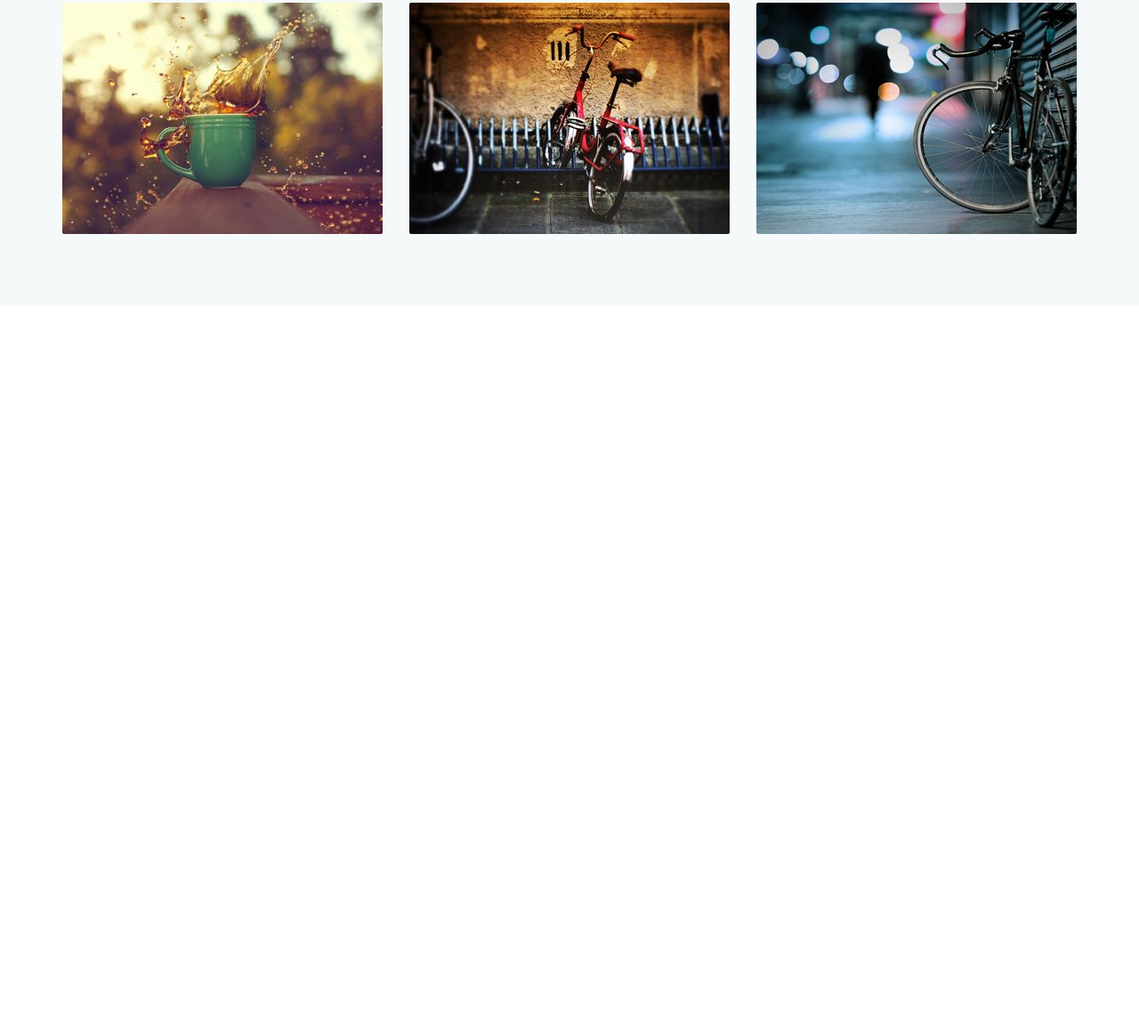
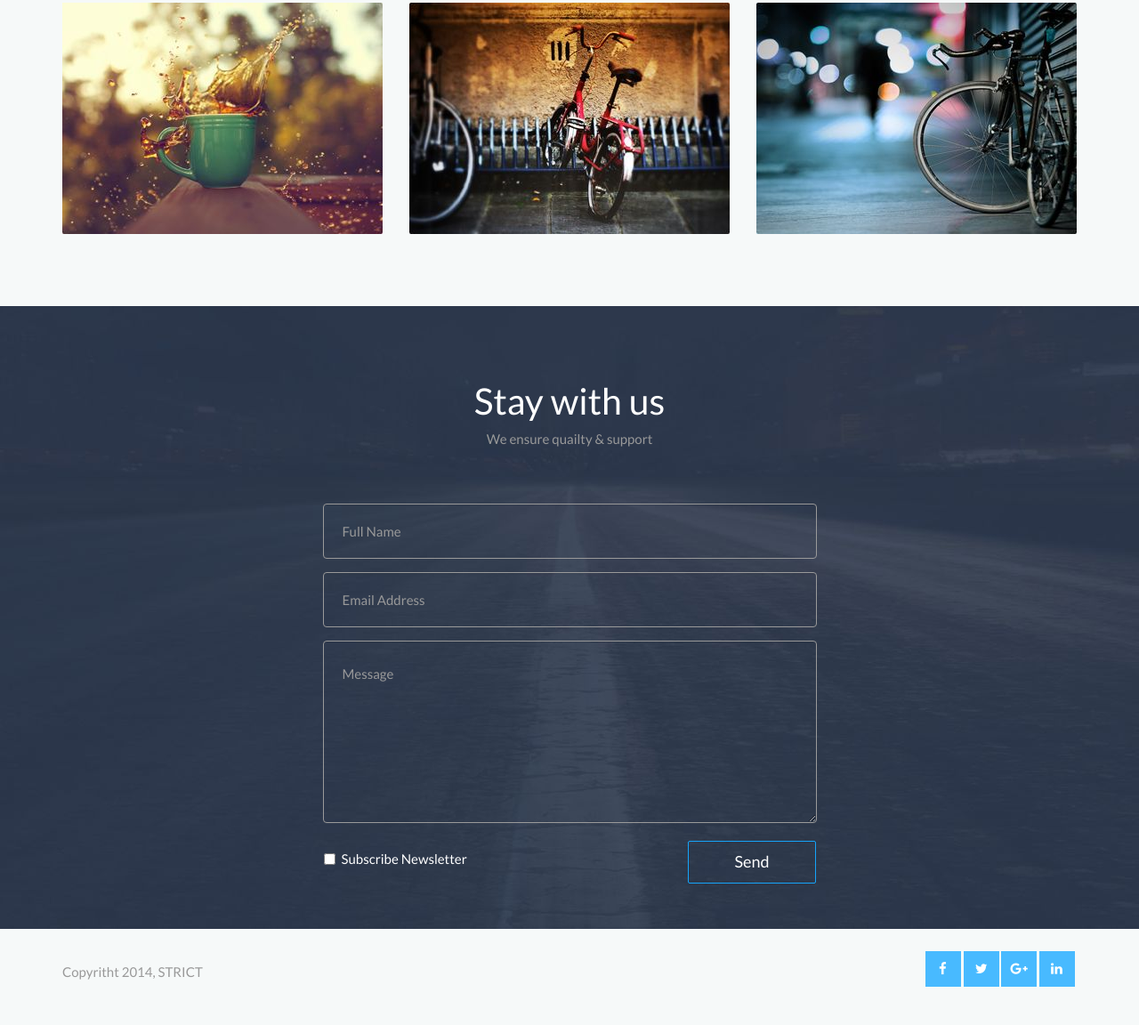
Before and after one commit to VovaMelnyk/strict, a plain HTML site: page index.html in a window 1280 px wide. Shown: the part 2080-3232 px from the top of the page at 89% size. Before the commit the page ends 2424 px from the top, so only its background shows below. Drawn offline with nearby package versions, Linux system fonts and the light colour scheme.

Commit message:
site done 90%

```diff
--- a/css/main.css
+++ b/css/main.css
@@ -61,13 +61,16 @@
     font-size: 20px;
 }
 
-.baner__button {
+.button {
     color: #fff;
     font-size: 18px;
     background-color: transparent;
     outline: none;
     border:1px solid #15a4fa;
     border-radius: 2px;
+}
+
+.baner__button {
     padding: 15px 35px;
     margin-top: 54px;
 }
@@ -93,27 +96,26 @@
     padding: 65px 0 0;
 }
 
+.icon {
+    background: #48baff;
+    color: #fff;
+}
+
 .feature__icon {
     width: 100px;
-    /*height: 100px;*/
-    background: #48baff;
 }
 
 .fa-mobile {
-    color: #fff;
     font-size: 70px;
-    text-align: center;
     padding: 15px 35px;
 }
 
 .fa-paper-plane-o {
-    color: #fff;
     font-size: 40px;
     padding: 30px;
 }
 
 .fa-bullhorn {
-    color: #fff;
     font-size: 42px;
     padding: 28px;
 }
@@ -151,9 +153,110 @@
     padding: 0 0 30px 0;
 }
 
+.stay {
+    height: 700px;
+    background: url("../img/footer.jpg") no-repeat center;
+    background-size: cover;
+    font-family: "Lato", sans-serif;
+}
+
+.stay__title {
+    color: #fff;
+    font-size: 41px;
+    padding: 74px 0 0;
+}
+
+.stay__text {
+    color: #999;
+    font-size: 15px;
+    padding: 0 0 51px 0;
+}
+
+.form-control {
+    background: transparent;
+    max-width:555px;
+    margin: auto;
+    border-color: #9a9a9a;
+    color: #999;
+    font-size: 15px;
+    height: 62px;
+    padding-left: 21px;
+  }
+
+#inputMessage {
+    padding-top: 26px;
+}
+
+.form-bottom {
+    max-width: 553px;
+    margin-top: 20px;
+}
+
+.checkbox {
+    color: #fff;
+    font-size: 15px;
+    width: 165px;
+}
+
+.stay__button {
+    padding: 10px 51px;
+}
+
+.footer {
+    background: #f6f9f9;
+    font-family: "Lato", sans-serif;
+}
+
+.footer__copy {
+    color: #999;
+    font-size: 15px;
+    padding: 38px 0;
+    width: 160px;
+}
+
+.footer__social {
+    padding: 25px 0;
+    width: 170px;
+    margin-left: auto;
+}
+
+.footer__icon {
+    width: 40px;
+    height: 40px;
+    display: inline-block;
+    font-size: 15px;
+}
+
+.fa-facebook {
+    padding: 12px 15px;
+}
+
+.fa-twitter {
+    padding: 12px 13px;
+}
+
+.fa-google-plus {
+    padding: 12px 10px;
+}
+
+.fa-linkedin {
+    padding: 12px 13px;
+}
+
 @media (max-width: 425px) {
     .baner__title{
         font-size: 85px;
+    }
+}
+
+@media (max-width: 991px) {
+    .footer__copy {
+        margin: auto;
+    }
+
+    .footer__social {
+        margin: auto;
+        padding: 0 0 25px 0;
     }
 }
 
--- a/index.html
+++ b/index.html
@@ -30,7 +30,7 @@
         <div class="container">
             <h1 class="baner__title text-center">STRICT</h1>
             <p class="baner__text text-center">STRICT is a responsive theme with a clean and minimal look.</p>
-            <button class="baner__button center-block">Call to action</button>
+            <button class=" button baner__button center-block">Call to action</button>
         </div>
     </div>
 </header>
@@ -49,7 +49,7 @@
     <div class="container">
         <div class="row">
             <div class="col-md-4">
-                <div class="feature__icon center-block">
+                <div class="icon feature__icon center-block">
                     <i class="fa fa-mobile" aria-hidden="true"></i>
                 </div>
                 <h4 class="feature__title">
@@ -60,7 +60,7 @@
                 </p>
             </div>
             <div class="col-md-4">
-                <div class="feature__icon center-block">
+                <div class="icon feature__icon center-block">
                     <i class="fa fa-paper-plane-o" aria-hidden="true"></i>
                 </div>
                 <h4 class="feature__title">
@@ -71,7 +71,7 @@
                 </p>
             </div>
             <div class="col-md-4">
-                <div class="feature__icon center-block">
+                <div class="icon feature__icon center-block">
                     <i class="fa fa-bullhorn" aria-hidden="true"></i>
                 </div>
                 <h4 class="feature__title">
@@ -113,6 +113,61 @@
     </div>
 </div>
 
+<div class="stay">
+
+    <div class="container">
+        <h4 class="stay__title text-center">Stay with us</h4>
+        <p class="stay__text text-center">We ensure quailty & support</p>
+        <form action="">
+            <div class="form-group">
+                <input type="text" class="form-control" id="inputFullName" placeholder="Full Name">
+            </div>
+            <div class="form-group">
+                <input type="email" class="form-control" id="inputEmail1" placeholder="Email Address">
+            </div>
+            <div class="form-group">
+                <textarea class="form-control" rows="8" id="inputMessage" placeholder="Message"></textarea>
+            </div>
+           <div class="form-bottom clearfix center-block">
+               <div class="checkbox pull-left">
+                   <label>
+                       <input type="checkbox" value="">
+                       Subscribe Newsletter
+                   </label>
+               </div>
+               <button type="submit" class="button stay__button pull-right">Send</button>
+           </div>
+        </form>
+    </div>
+</div>
+<footer class="footer clearfix">
+    <div class="container">
+        <div class="row">
+            <div class="col-md-6">
+                <div class="footer__copy ">
+                    <p>Copyritht 2014, STRICT</p>
+                </div>
+            </div>
+            <div class="col-md-6">
+                <div class="footer__social ">
+                    <div class="icon footer__icon">
+                        <i class="fa fa-facebook" aria-hidden="true"></i>
+                    </div>
+                    <div class="icon footer__icon">
+                        <i class="fa fa-twitter" aria-hidden="true"></i>
+                    </div>
+                    <div class="icon footer__icon">
+                        <i class="fa fa-google-plus" aria-hidden="true"></i>
+                    </div>
+                    <div class="icon footer__icon">
+                        <i class="fa fa-linkedin" aria-hidden="true"></i>
+                    </div>
+                </div>
+            </div>
+        </div>
+    </div>
+</footer>
+
 <!-- jQuery (necessary for Bootstrap's JavaScript plugins) -->
 <script src="https://ajax.googleapis.com/ajax/libs/jquery/1.12.4/jquery.min.js"></script>
 <!-- Include all compiled plugins (below), or include individual files as needed -->
```
